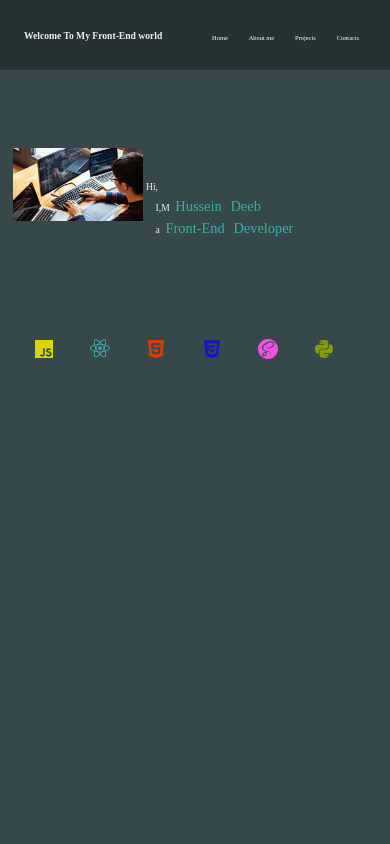
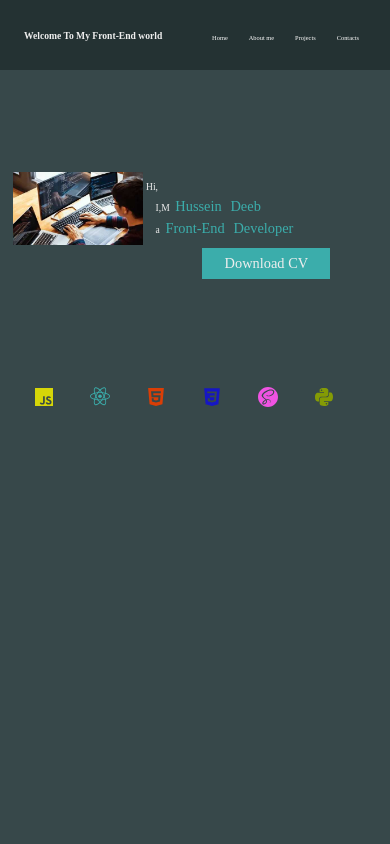
Before and after one commit to Kiritsu0/Portfolio, a React (Create React App) app: page / in a window 390 px wide. Shown: the top 844 px of the page. Built offline with nearby package versions, Linux system fonts and the light colour scheme.

Commit message:
add download cv

```diff
--- a/src/App.js
+++ b/src/App.js
@@ -58,6 +58,7 @@ function App() {
             <p id="p1">Hi,</p>
             <p id="p2">I,M <p className="hovered-spans">Hussein</p> <p className="hovered-spans">Deeb</p></p>
             <p id="p3">a <p className="hovered-spans">Front-End</p> <p className="hovered-spans">Developer</p></p>
+            <a href="/Resume.docx" download className='download'>Download CV</a>
           </div>
         </div>
         <div className='language-icons'>
@@ -68,7 +69,6 @@ function App() {
           <span className="programming-tools" id="sass"><BiLogoSass /></span>
           <span className="programming-tools" id="python"><BiLogoPython /></span>
         </div>
-
       </div>
 
       <div id="about">
--- a/src/main.css
+++ b/src/main.css
@@ -91,7 +91,7 @@
   font-size: 2.5rem;
 }
 #home .language-icons {
-  margin: 2rem 0 0 1rem;
+  margin: 0.5rem 0 0 1rem;
 }
 #home .language-icons .programming-tools {
   font-size: 3rem;
@@ -119,6 +119,21 @@
 }
 #home .language-icons #python {
   color: rgb(132, 155, 5);
+}
+#home .download {
+  text-decoration: none;
+  background-color: #3badab;
+  color: #eee;
+  font-size: 1.5rem;
+  padding: 0.5em;
+  width: 12rem;
+  display: flex;
+  justify-content: center;
+  margin: 0.7em auto;
+  transition: 1s;
+}
+#home .download:hover {
+  color: blue;
 }
 
 #about {
@@ -422,7 +437,7 @@
     margin-right: 1px;
   }
   #home .identification {
-    padding-top: 15rem;
+    padding-top: 10rem;
   }
   #home .identification #image-1 {
     width: 400px;
@@ -443,6 +458,10 @@
   }
   #home .identification .paragraphs .hovered-spans:hover {
     font-size: 1.5rem;
+  }
+  #home .download {
+    font-size: 1.2rem;
+    width: 11rem;
   }
 }
 @media (max-width: 900px) {
@@ -485,6 +504,10 @@
   #home .language-icons .programming-tools {
     font-size: 2.5rem;
   }
+  #home .download {
+    font-size: 1rem;
+    width: 9rem;
+  }
   #about .header .letter {
     font-size: 2rem;
   }
@@ -525,6 +548,10 @@
   }
   #home #nav .links {
     padding: 20px 10px 20px 10px;
+  }
+  #home .download {
+    font-size: 0.9rem;
+    width: 8rem;
   }
 }
 @media (max-width: 550px) {
--- a/src/main.scss
+++ b/src/main.scss
@@ -108,7 +108,7 @@ $project-fontsize-before: 1.4rem;
     }
 
     .language-icons {
-        margin: 2rem 0 0 1rem;
+        margin: 0.5rem 0 0 1rem;
 
         & .programming-tools {
             font-size: 3rem;
@@ -145,7 +145,22 @@ $project-fontsize-before: 1.4rem;
             color: rgb(132, 155, 5)
         }
     }
+    .download {
+        text-decoration: none;
+        background-color: #3badab;
+        color: #eee;
+        font-size: 1.5rem;
+        padding: 0.5em;
+        width: 12rem;
+        display: flex;
+        justify-content: center;
+        margin: 0.7em auto;
+        transition: 1s;
 
+        &:hover {
+            color: blue;
+        }
+    }
 }
 
 #about {
@@ -532,7 +547,13 @@ $p3_marginL, $hovered_spans_size, $hovered_spans_hover) {
 }
 
 @media (max-width:1250px) and (max-height: 1720px) {
-    @include media(1.2rem, 1.2rem, 1px, 15rem, 400px, 3rem, 1.5rem, 3rem, 1rem, 2rem, 2rem, 1.5rem);
+    @include media(1.2rem, 1.2rem, 1px, 10rem, 400px, 3rem, 1.5rem, 3rem, 1rem, 2rem, 2rem, 1.5rem);
+    #home {
+        .download {
+            font-size: 1.2rem;
+            width: 11rem;
+        }
+    }
 }
 
 
@@ -550,6 +571,10 @@ $p3_marginL, $hovered_spans_size, $hovered_spans_hover) {
             .programming-tools {
                 font-size: 2.5rem;
             }
+        }
+        .download {
+            font-size: 1rem;
+            width: 9rem;
         }
     }
 
@@ -575,6 +600,10 @@ $p3_marginL, $hovered_spans_size, $hovered_spans_hover) {
             & .links {
                 padding: 20px 10px 20px 10px;
             }
+        }
+        .download {
+            font-size: 0.9rem;
+            width: 8rem;
         }
     }
 }
```
Also changed, not shown: 2 other files (tests, documents, lock files or other folders).
